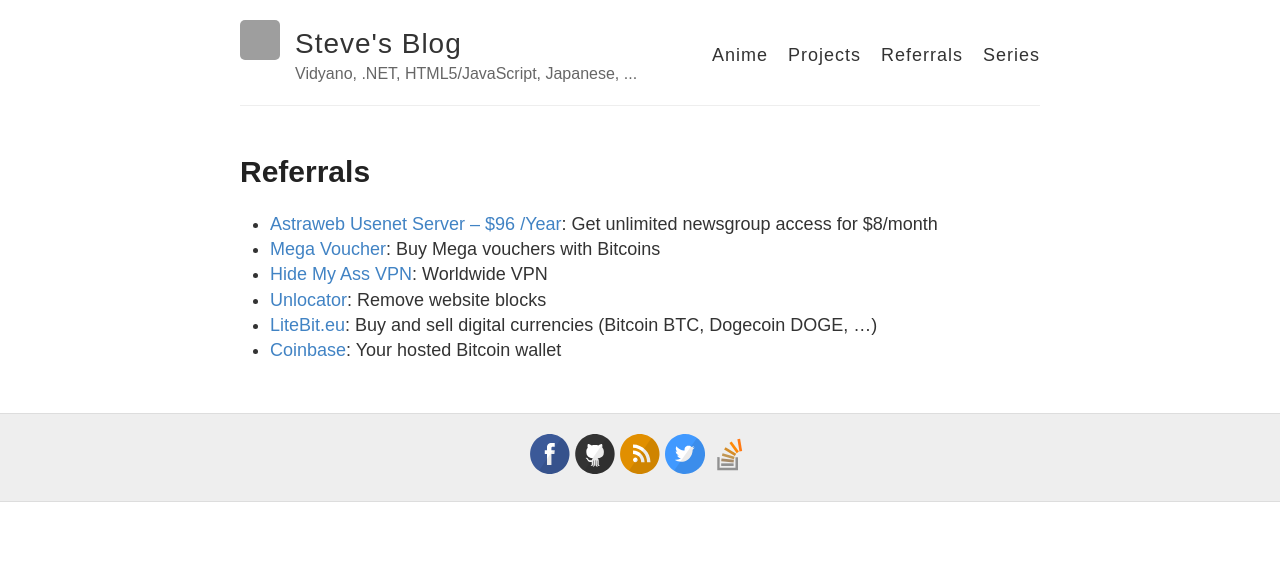
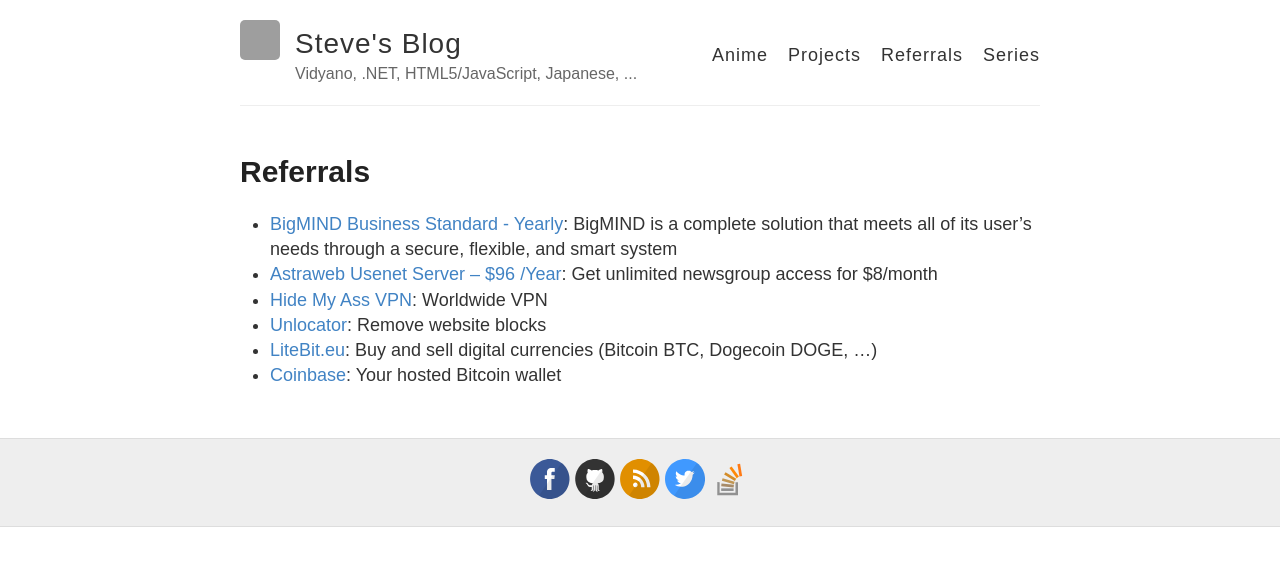
Before and after one commit to stevehansen/stevehansen.github.io, a Jekyll site: the page built from referrals.md, in a window 1280 px wide. Shown: the top 566 px of the page. Built offline with Jekyll 4.4.1, drawn with Linux system fonts in a browser that asks for light colours; grey boxes are pictures that could not be loaded.

Commit message:
Added BigMIND, removed Mega Voucher

```diff
--- a/referrals.md
+++ b/referrals.md
@@ -5,8 +5,8 @@
 permalink: /referrals/
 nav: true
 ---
+* <a href="https://secure.2checkout.com/order/checkout.php?PRODS=18873438&QTY=1&AFFILIATE=97120&CART=1">BigMIND Business Standard - Yearly</a>: BigMIND is a complete solution that meets all of its user’s needs through a secure, flexible, and smart system
 * <a href="http://affiliate.astraweb.com/10883-2-3-2.html" target="_blank">Astraweb Usenet Server &#8211; $96 /Year</a>: Get unlimited newsgroup access for $8/month
-* <a href="https://bitvoucher.co/affl/18RCYDmso5rUzpK6verZ51HuGCGxCFEvbd/" target="_blank">Mega Voucher</a>: Buy Mega vouchers with Bitcoins
 * <a href="https://www.hidemyass.com/vpn/r1346/" target="_blank">Hide My Ass VPN</a>: Worldwide VPN
 * <a href="https://unlocator.com/account/aff/go/jvxpuulvPQFJBpYNCvJE" target="_blank">Unlocator</a>: Remove website blocks
 * <a href="https://litebit.eu/registration/nl/32748M8myk/" target="_blank">LiteBit.eu</a>: Buy and sell digital currencies (Bitcoin BTC, Dogecoin DOGE, ...)
```
